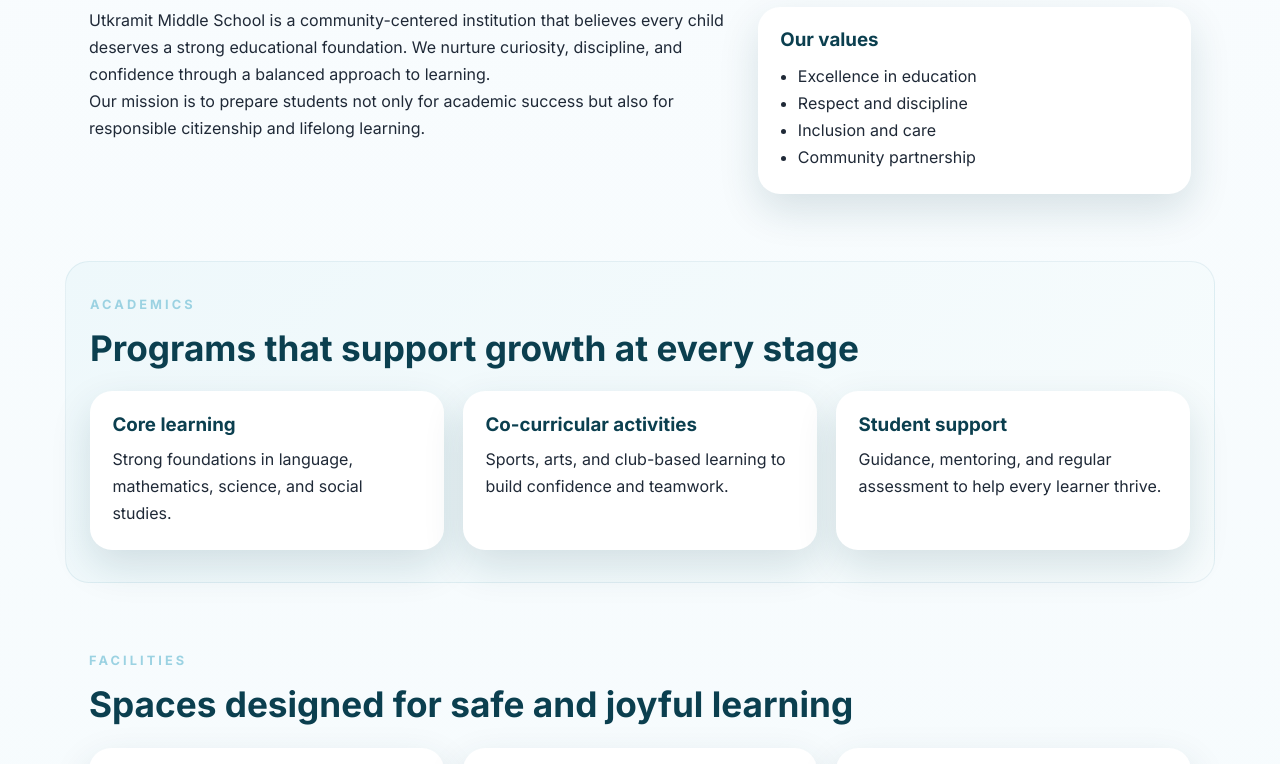
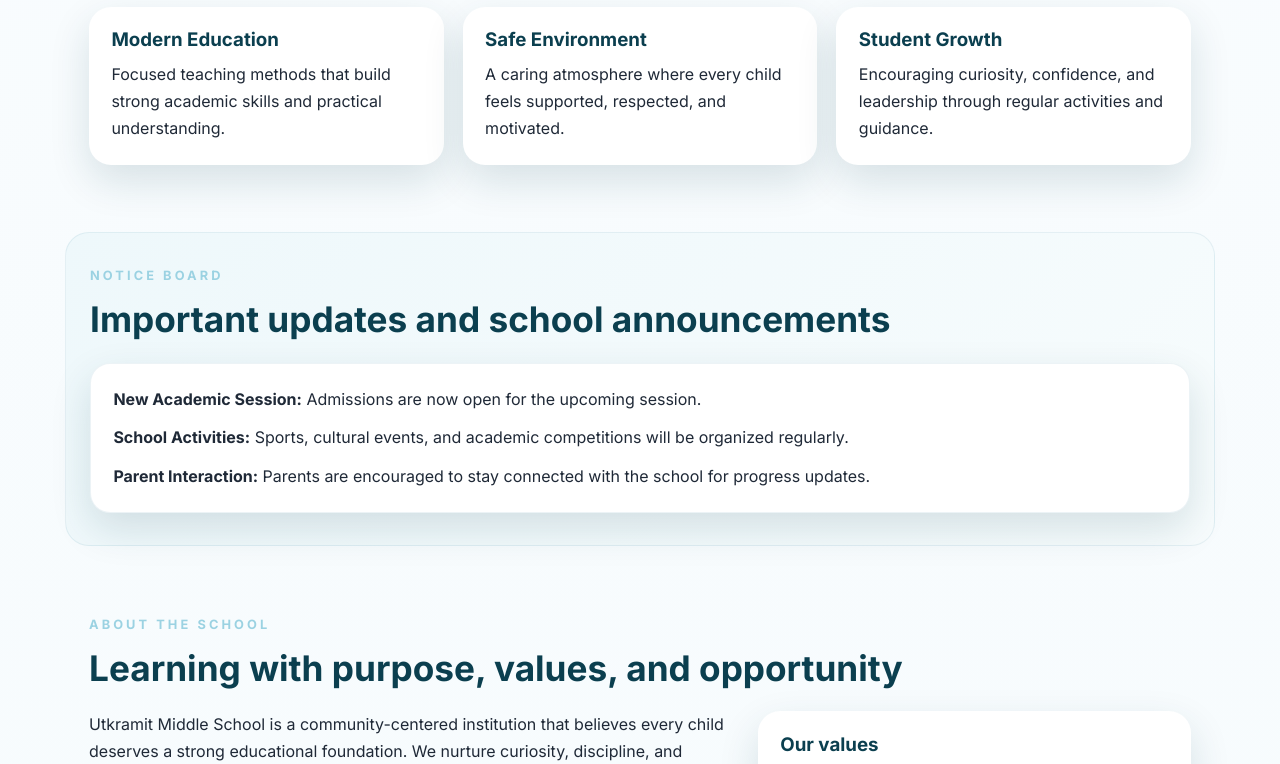
Before and after one commit to akashkr119/UMS, a website: page index.html in a window 1280 px wide. Shown: the part 737-1501 px from the top of the page. Drawn offline with Linux system fonts and the light colour scheme.

Commit message:
Add highlights and notice board

```diff
--- a/index.html
+++ b/index.html
@@ -66,6 +66,39 @@
         <div class="stat-card">
           <strong>10+</strong>
           <span>Years of Service</span>
+        </div>
+      </section>
+
+      <section class="section" id="about">
+        <div class="section-heading">
+          <p class="eyebrow">Highlights</p>
+          <h2>Excellence in learning, discipline, and values</h2>
+        </div>
+        <div class="highlights-grid">
+          <div class="card highlight-card">
+            <h3>Modern Education</h3>
+            <p>Focused teaching methods that build strong academic skills and practical understanding.</p>
+          </div>
+          <div class="card highlight-card">
+            <h3>Safe Environment</h3>
+            <p>A caring atmosphere where every child feels supported, respected, and motivated.</p>
+          </div>
+          <div class="card highlight-card">
+            <h3>Student Growth</h3>
+            <p>Encouraging curiosity, confidence, and leadership through regular activities and guidance.</p>
+          </div>
+        </div>
+      </section>
+
+      <section class="section section-alt">
+        <div class="section-heading">
+          <p class="eyebrow">Notice Board</p>
+          <h2>Important updates and school announcements</h2>
+        </div>
+        <div class="notice-box">
+          <p><strong>New Academic Session:</strong> Admissions are now open for the upcoming session.</p>
+          <p><strong>School Activities:</strong> Sports, cultural events, and academic competitions will be organized regularly.</p>
+          <p><strong>Parent Interaction:</strong> Parents are encouraged to stay connected with the school for progress updates.</p>
         </div>
       </section>
 
@@ -145,10 +178,11 @@
         <div class="contact-grid">
           <div class="card">
             <h3>Visit us</h3>
-            <p>Utkramit Middle School</p>
+            <p><strong>Utkramit Middle School</strong></p>
             <p>Address: Lohra, Pokhari</p>
             <p>Phone: +91 98765 43210</p>
             <p>Email: info@utkarmitmiddle.edu</p>
+            <p>Working Hours: Mon-Sat, 8:00 AM - 3:00 PM</p>
           </div>
           <div class="card">
             <h3>Message us</h3>
--- a/styles.css
+++ b/styles.css
@@ -237,6 +237,28 @@ h1 {
   gap: 1.2rem;
 }
 
+.highlights-grid {
+  display: grid;
+  grid-template-columns: repeat(3, 1fr);
+  gap: 1.2rem;
+}
+
+.notice-box {
+  background: var(--white);
+  border-radius: 20px;
+  padding: 1.4rem;
+  box-shadow: var(--shadow);
+  border: 1px solid rgba(19, 106, 138, 0.08);
+}
+
+.notice-box p + p {
+  margin-top: 0.7rem;
+}
+
+.highlight-card h3 {
+  margin-bottom: 0.5rem;
+}
+
 .card h3 {
   margin-bottom: 0.6rem;
   color: var(--secondary);
@@ -275,6 +297,7 @@ footer {
   .about-grid,
   .contact-grid,
   .card-grid,
+  .highlights-grid,
   .stats {
     grid-template-columns: 1fr;
   }
```
